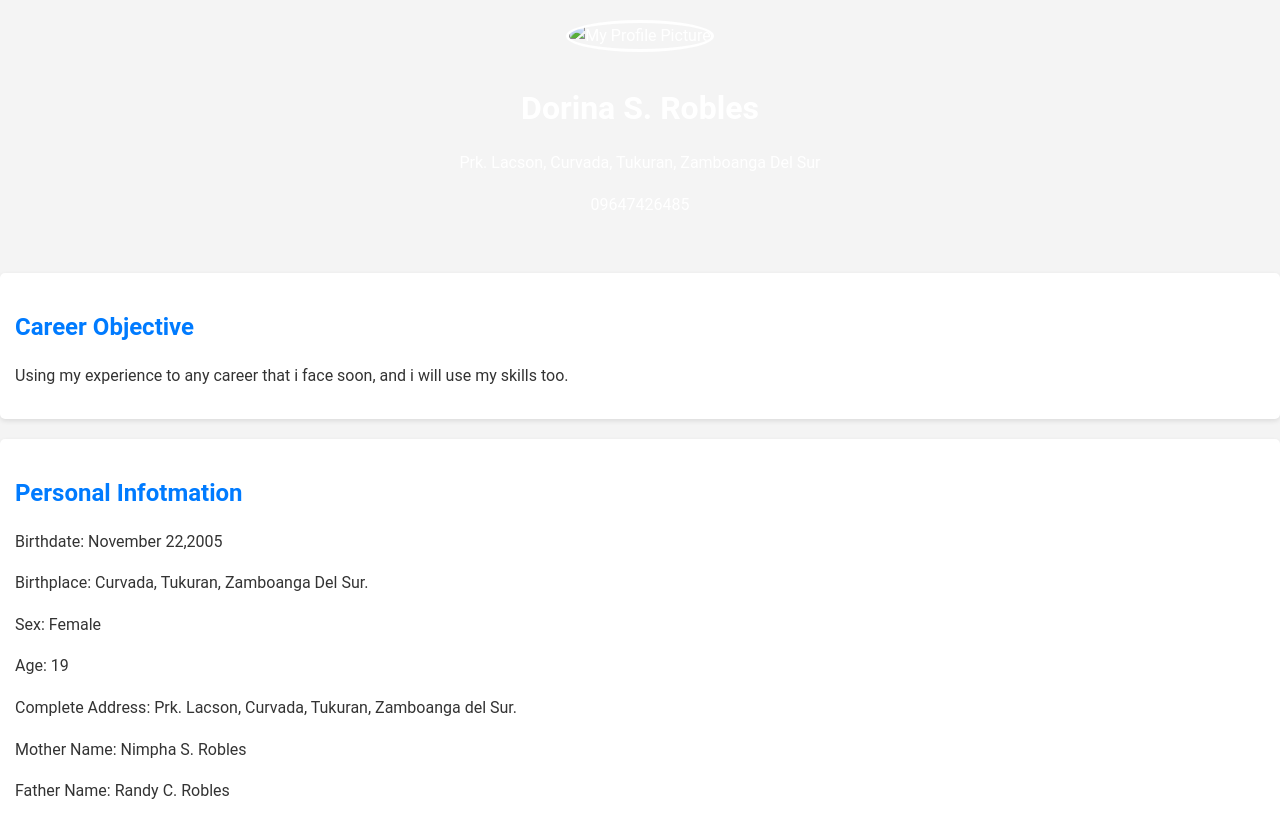
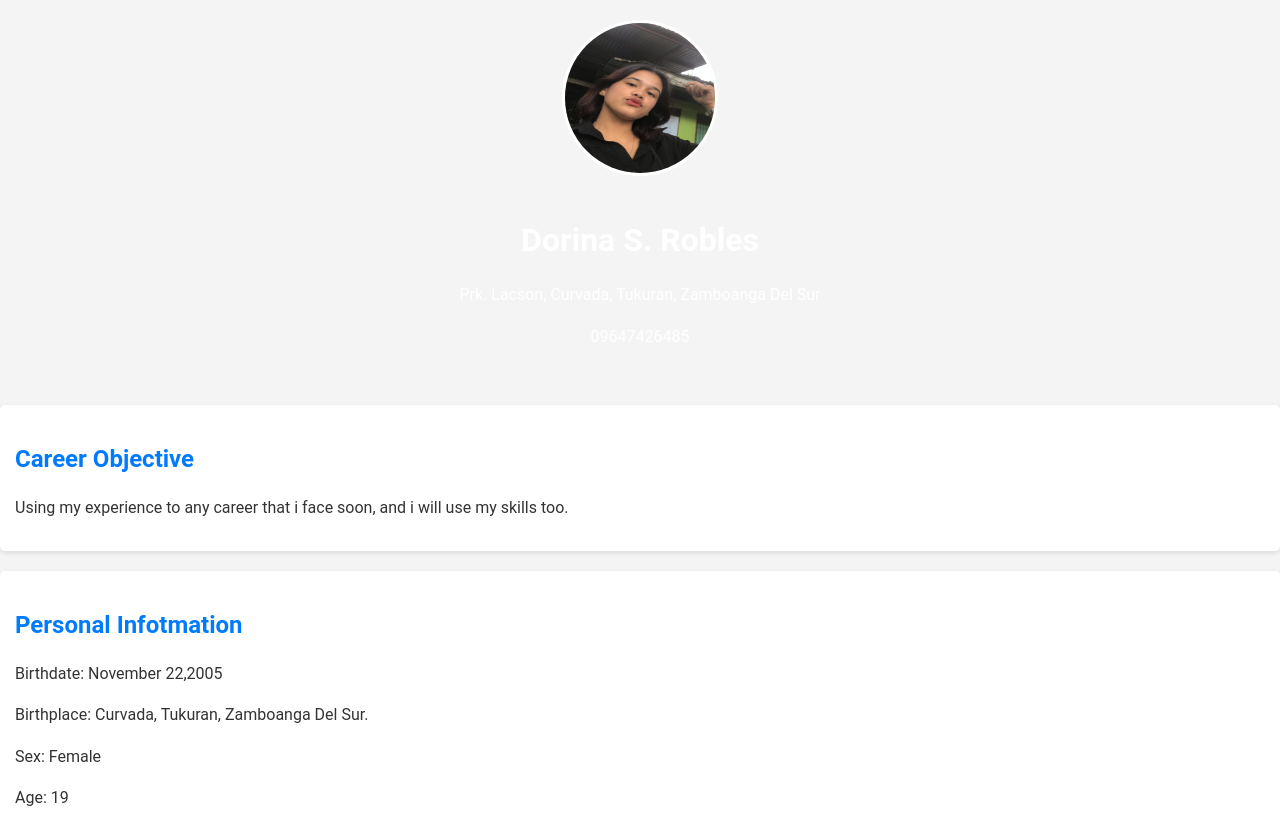
Before and after one commit to dorina383/Duri, a plain HTML site: page index.html in a window 1280 px wide. Shown: the top 814 px of the page. Drawn offline with Linux system fonts and the light colour scheme.

Commit message:
Update index.html

```diff
--- a/index.html
+++ b/index.html
@@ -65,7 +65,7 @@
 </head>
 <body>
     <header>
-        <img src="Messenger_creation_171EA27D-5C4C-4040-8F5C-A43C549A124F.jpeg" alt="My Profile Picture">
+        <img src="Messenger_creation_5BE0353C-BB44-4DE3-8701-DCE692E6632D.jpeg" alt="My Profile Picture">
         <h1>Dorina S. Robles</h1>
         <p>Prk. Lacson, Curvada, Tukuran, Zamboanga Del Sur</p>
         <p>09647426485</p>
```
